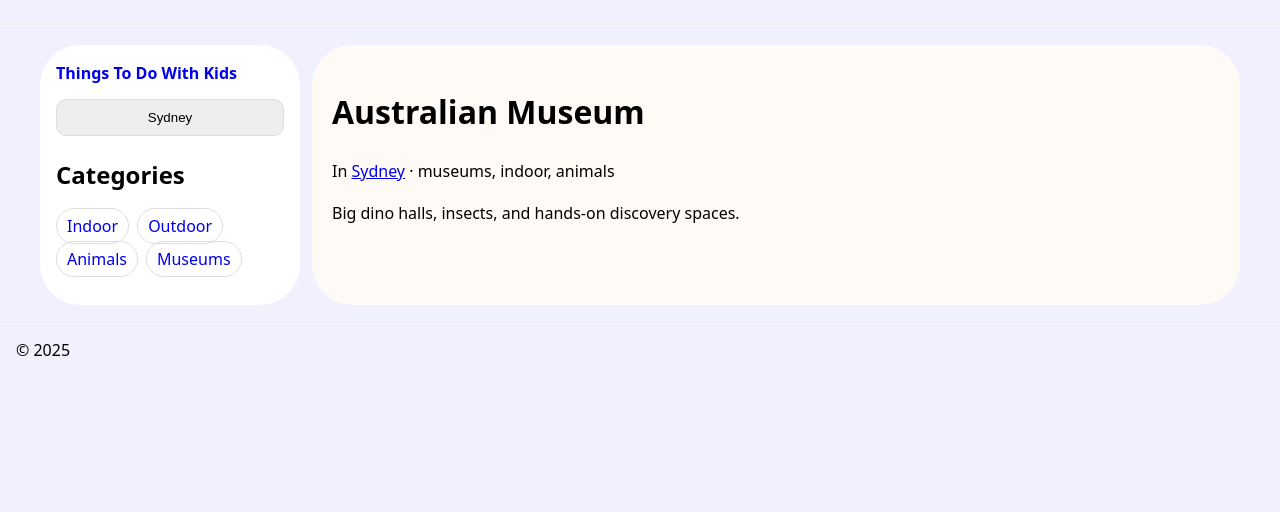
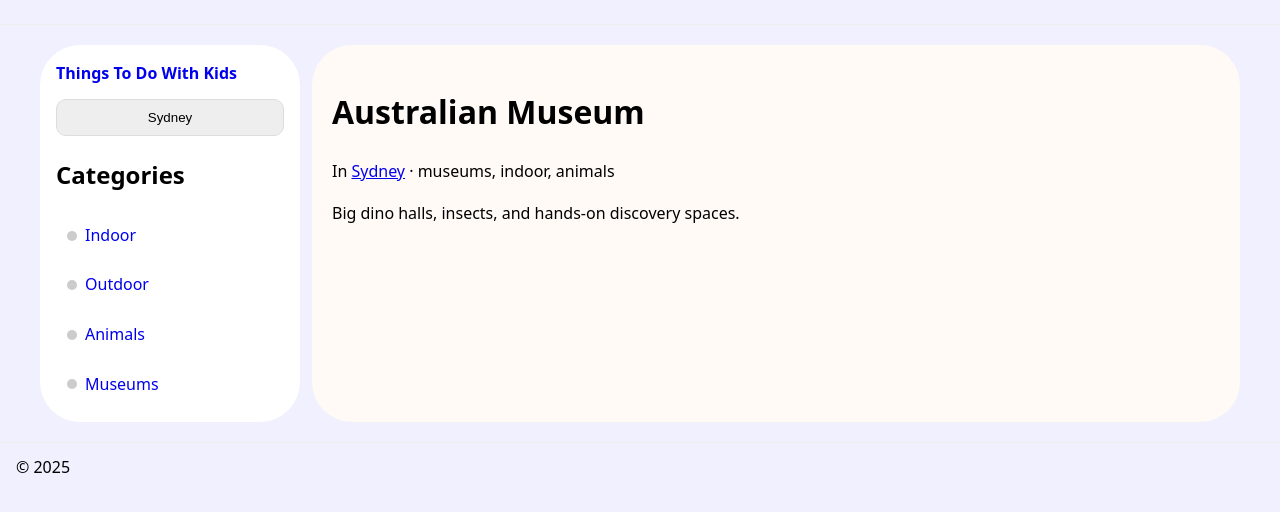
Before and after one commit to nerdflu/ttdwk, a Jekyll site: the page built from _activities/australian-museum.md, in a window 1280 px wide. Shown: the top 512 px of the page. Built offline with Jekyll 4.4.1, drawn with Linux system fonts in a browser that asks for light colours.

Commit message:
feat(sidebar): vertical category list with icons and active state

```diff
--- a/_includes/sidebar.html
+++ b/_includes/sidebar.html
@@ -22,14 +22,17 @@
       </ul>
     </div>
     <h2 class="side-title">Categories</h2>
-    <ul class="pill-list">
+    <ul class="cat-list">
       {% for c in categories %}
         {% assign category_slug = c | slugify %}
         {% if category_slug != '' and present_categories contains category_slug %}
           {% assign is_active_category = page.category == category_slug %}
           <li>
-            <a class="pill-list__link{% if is_active_category %} is-active{% endif %}"
-               href="/{{ city_slug }}/{{ category_slug }}/"{% if is_active_category %} aria-current="page"{% endif %}>{{ c | replace: "-", " " | capitalize }}</a>
+            <a class="cat-list__link{% if is_active_category %} is-active{% endif %}"
+               href="/{{ city_slug }}/{{ category_slug }}/"{% if is_active_category %} aria-current="page"{% endif %}>
+              <span class="cat-icon" aria-hidden="true"></span>
+              <span class="cat-text">{{ c | replace: "-", " " | capitalize }}</span>
+            </a>
           </li>
         {% endif %}
       {% endfor %}
--- a/assets/styles.css
+++ b/assets/styles.css
@@ -25,5 +25,10 @@
 .city-menu{list-style:none;padding:8px 0;margin:8px 0 0;border:1px solid #eee;border-radius:8px}
 .city-menu li a{display:block;padding:8px 12px;text-decoration:none}
 .city-menu li a:hover{background:#f6f6f6}
+.cat-list{list-style:none;margin:0;padding:0;display:flex;flex-direction:column;gap:6px}
+.cat-list__link{display:flex;align-items:center;gap:8px;padding:8px 10px;border-radius:8px;text-decoration:none;border:1px solid transparent}
+.cat-list__link:hover{background:#f6f6f6;border-color:#eee}
+.cat-list__link.is-active{background:#eef;border-color:#dfe}
+.cat-icon{width:10px;height:10px;border-radius:50%;background:#ccc;display:inline-block}
 .content{background:#FFFAF6;border-radius: 0 40px 40px 0;padding:12px}
 @media (min-width:768px){.content{border-radius:40px;padding:20px}}
```
